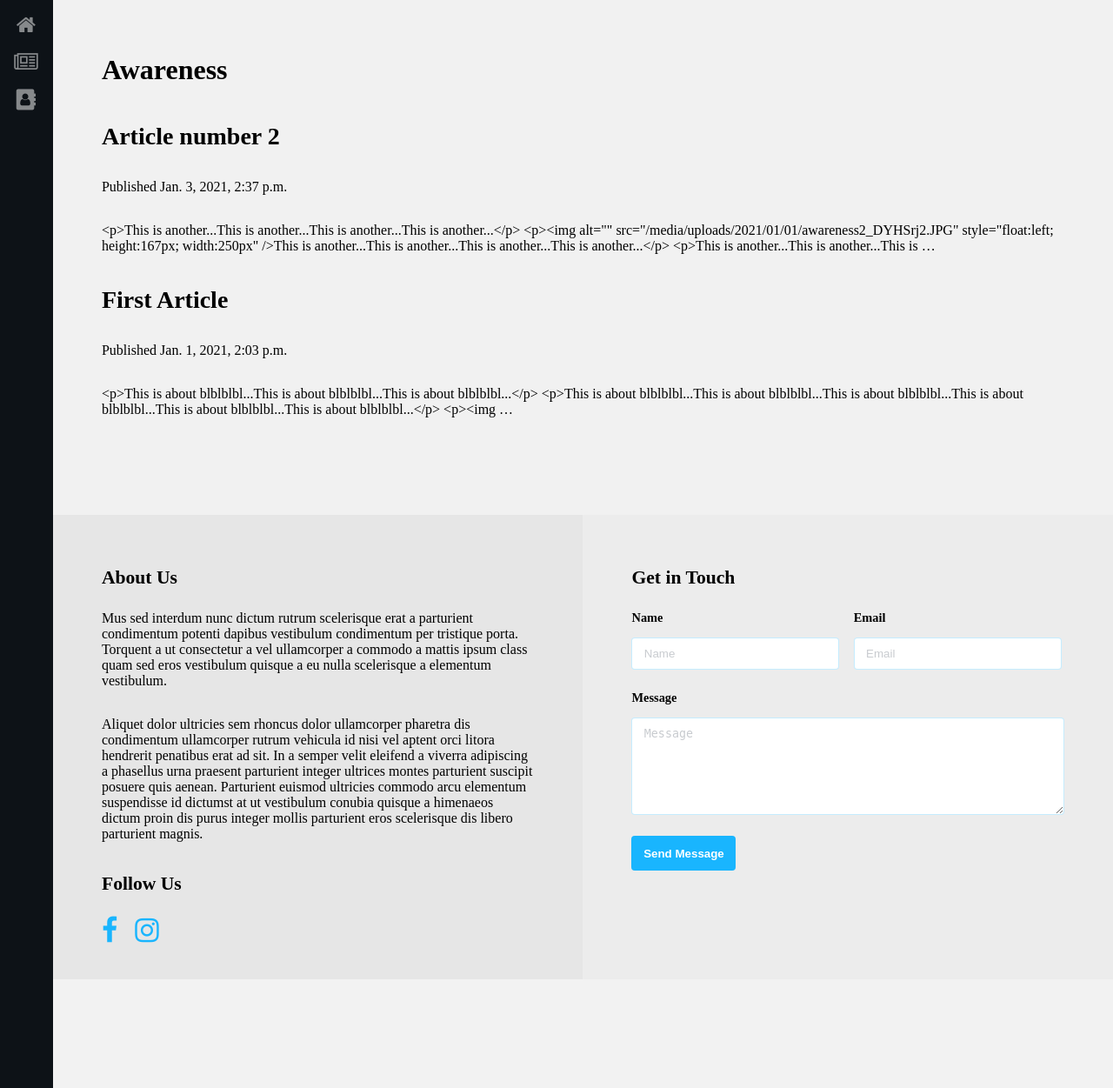
After one commit to bagusdewantoro/hope, a Django app: template artikel/templates/artikel/awareness/list.html in a window 1280 px wide. The commit adds this page. Shown: the whole page at 87% size. Run offline with Django 3.2, Linux system fonts and the light colour scheme; the template is opened without the code that fills it: values that come from a table or form of the project are taken from there, others are empty; data comes from the database, SQL or seed files in the repository; both versions use the stored data as it was after the commit; some libraries are stand-ins or nearby versions.

Commit message:
awareness - failed

```diff
--- a/artikel/models.py
+++ b/artikel/models.py
@@ -111,12 +111,35 @@ class StockLog(models.Model):
         return self.quantity * self.price()
 
 #=====================================================================
+class PublishedManager(models.Manager):
+    def get_queryset(self):
+        return super(PublishedManager, self).get_queryset().filter(status='published')
+
 class Awareness(models.Model):
+    STATUS_CHOICES = (
+        ('draft', 'Draft'),
+        ('published', 'Published'),
+    )
     title = models.CharField(max_length=50, db_index=True)
     slug = models.SlugField(max_length=50, unique=True, null=False, db_index=True)
     body = RichTextUploadingField()
     created = models.DateTimeField(auto_now_add=True)
     updated = models.DateTimeField(default=timezone.now)
+    status = models.CharField(max_length=20, choices=STATUS_CHOICES,
+                            default='draft')
 
     def __str__(self):
         return self.title
+
+    class Meta:
+        ordering = ('-updated',)
+
+    objects = models.Manager()   # The default manager.
+    published = PublishedManager()   # Our custom manager.
+
+    def get_absolute_url(self):
+        return reverse('artikel:awareness_detail',
+                        args = [self.updated.year,
+                                self.updated.month,
+                                self.updated.day,
+                                self.slug])
--- /dev/null
+++ b/artikel/templates/artikel/awareness/list.html
@@ -0,0 +1,18 @@
+{% extends "base.html" %}
+
+{% block title %}
+	{% if awareness %}
+		{{ awareness.title }}
+	{% endif %}
+{% endblock %}
+
+{% block content %}
+  <h1>Awareness</h1>
+  {% for awareness in awarenesses %}
+    <h2>
+      <a href="{{ awareness.get_absolute_url }}">{{ awareness.title }}</a>
+    </h2>
+    <p>Published {{ awareness.updated }}</p>
+    {{ awareness.body|truncatewords:30|linebreaks }}
+  {% endfor %}
+{% endblock %}
--- a/artikel/templates/base.html
+++ b/artikel/templates/base.html
@@ -18,8 +18,8 @@
 
 		<nav id="nav">
 			<ul>
-				<li><a href="#gallery"><span class="icon fa-home"></span></a></li>
-				<li><a href=""><span class="icon far fa-newspaper-o"></span></a></li>
+				<li><a href="{% url 'artikel:product_list' %}"><span class="icon fa-home"></span></a></li>
+				<li><a href="{% url 'artikel:awareness_list' %}"><span class="icon far fa-newspaper-o"></span></a></li>
 				<li><a href="#contact"><span class="icon fa-address-book"></span></a></li>
 			</ul>
 		</nav>
--- a/artikel/urls.py
+++ b/artikel/urls.py
@@ -7,5 +7,6 @@ urlpatterns = [
     path('', views.product_list, name='product_list'),
     path('<slug:type_slug>/', views.product_list, name='product_list_by_type'),
     path('<int:id>/<slug:slug>/', views.product_detail, name='product_detail'),
-
+    path('awareness/', views.awareness_list, name='awareness_list'),
+    path('awareness/<int:year>/<int:month>/<int:day>/<slug:awareness>/', views.awareness_detail, name='awareness_detail'),
 ]
--- a/hope/urls.py
+++ b/hope/urls.py
@@ -19,8 +19,9 @@ from django.views.generic import RedirectView
 from django.conf import settings
 from django.conf.urls.static import static
 
-admin.site.site_header = "HOPE PROJECT - Administration" # modify Admin Site Header
-admin.site.index_title = "God Bless Us" # modify Admin Index Title
+admin.site.site_header = "HOPE PROJECT" # modify Admin Site Header
+admin.site.site_title = "HOPE PROJECT" # modify Admin Site Title
+admin.site.index_title = "Admin" # modify Admin Index Title
 
 urlpatterns = [
     path('admin/', admin.site.urls),
```
Also changed, not shown: artikel/templates/artikel/product/detail.html (+16 -0 lines), artikel/views.py (+20 -2 lines), artikel/migrations/0019_auto_20210105_1131.py (added), db.sqlite3.
